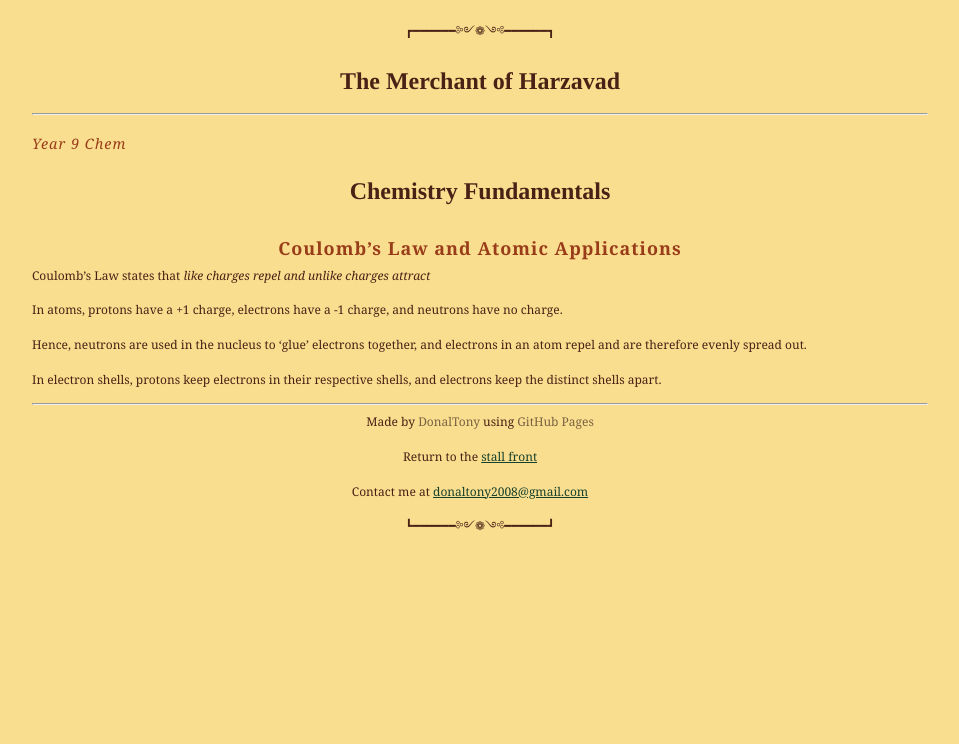
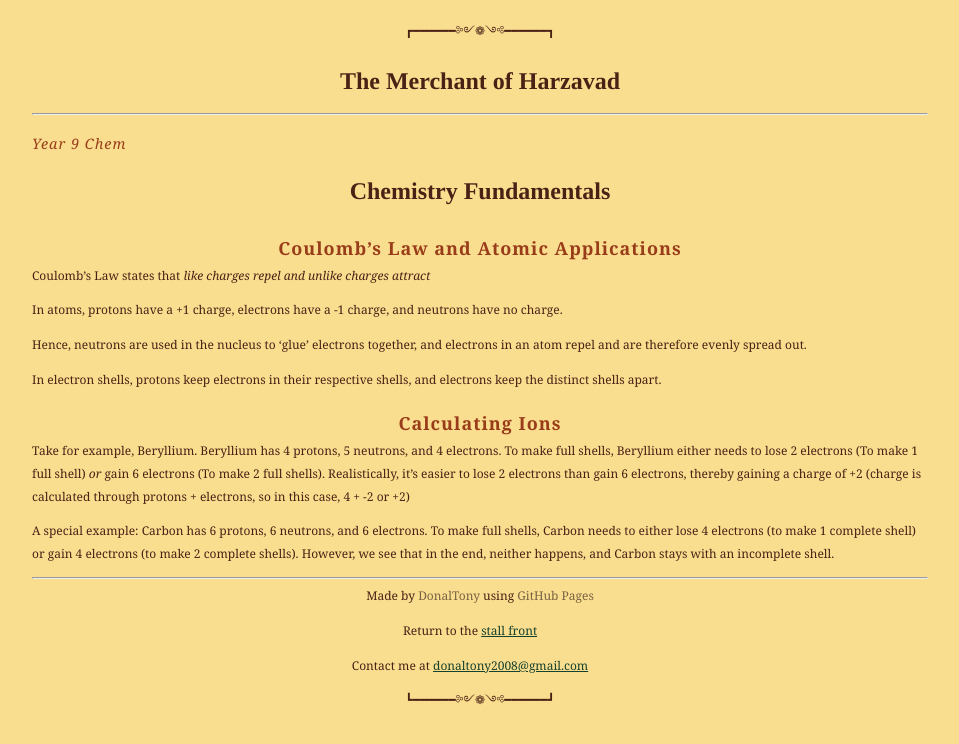
Before and after one commit to dvaraka/the-merchant, a Jekyll site: the page built from notes/year9/science/chemistry/chemistry-fundamentals.md, in a window 1280 px wide. Shown: the top 744 px of the page, without its empty margins (160-1119 px from the left). Built offline with Jekyll 4.4.1, drawn with Linux system fonts in a browser that asks for light colours; our own code applies the rules of GitHub Pages for plain Markdown files.

Commit message:
Update chemistry-fundamentals.md

```diff
--- a/notes/year9/science/chemistry/chemistry-fundamentals.md
+++ b/notes/year9/science/chemistry/chemistry-fundamentals.md
@@ -15,3 +15,9 @@ In atoms, protons have a +1 charge, electrons have a -1 charge, and neutrons hav
 Hence, neutrons are used in the nucleus to 'glue' electrons together, and electrons in an atom repel and are therefore evenly spread out.
 
 In electron shells, protons keep electrons in their respective shells, and electrons keep the distinct shells apart.
+
+## Calculating Ions
+
+Take for example, Beryllium. Beryllium has 4 protons, 5 neutrons, and 4 electrons. To make full shells, Beryllium either needs to lose 2 electrons (To make 1 full shell) *or* gain 6 electrons (To make 2 full shells). Realistically, it's easier to lose 2 electrons than gain 6 electrons, thereby gaining a charge of +2 (charge is calculated through protons + electrons, so in this case, 4 + -2 or +2)
+
+A special example: Carbon has 6 protons, 6 neutrons, and 6 electrons. To make full shells, Carbon needs to either lose 4 electrons (to make 1 complete shell) or gain 4 electrons (to make 2 complete shells). However, we see that in the end, neither happens, and Carbon stays with an incomplete shell.
```
